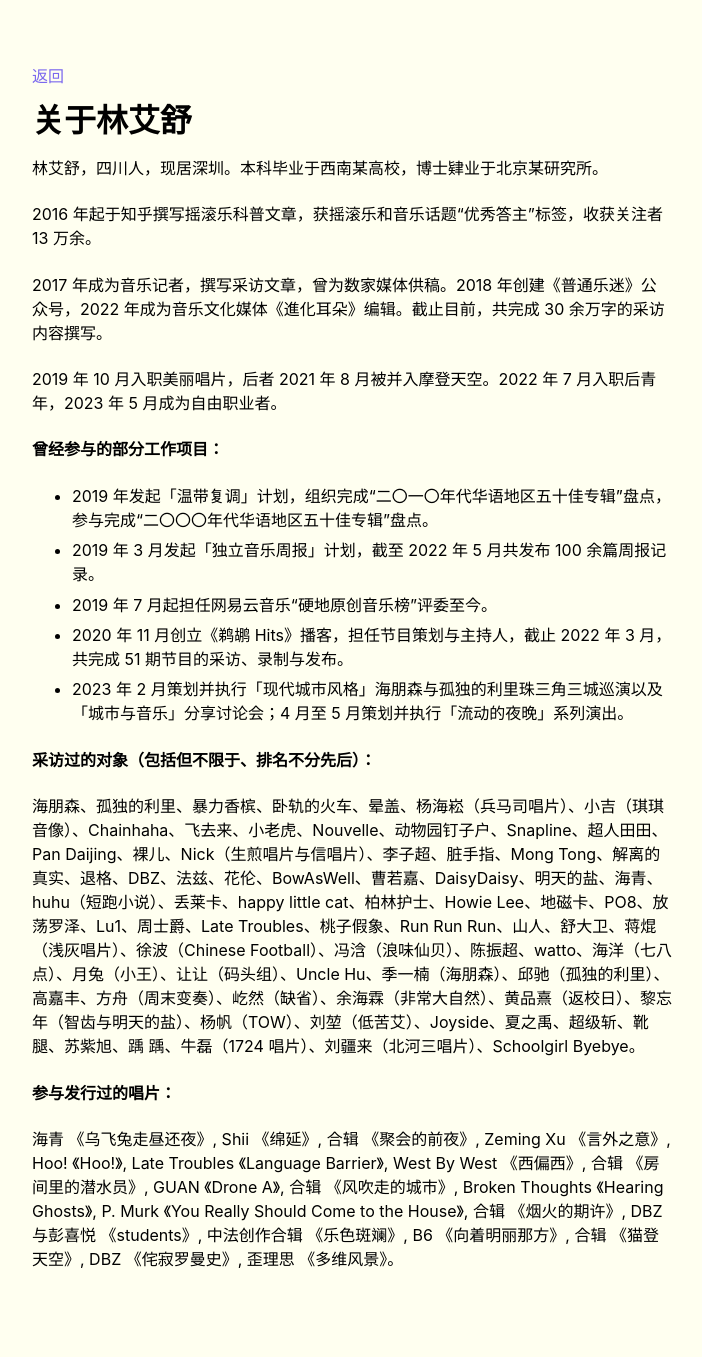
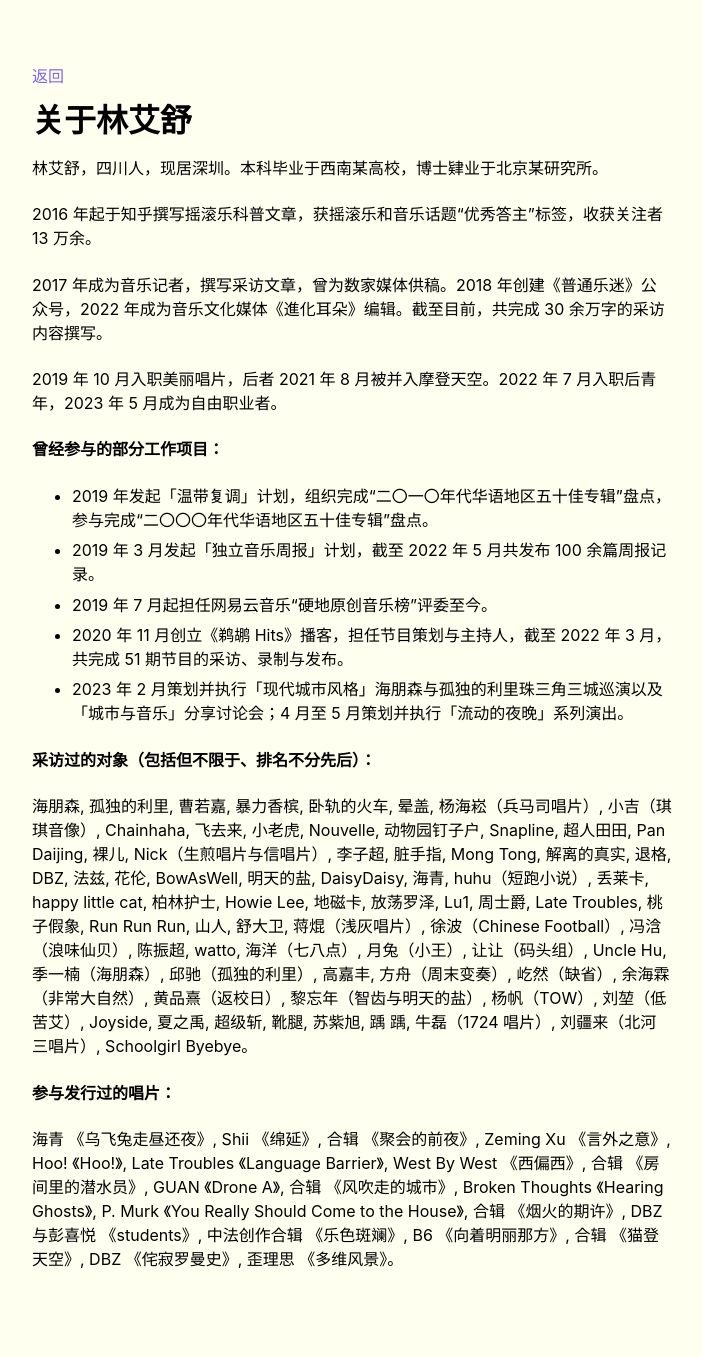
Before and after one commit to salingerlin/salingerlin.github.io, a Jekyll site: the page built from about.md, in a window 1280 px wide. Shown: the whole page, without its empty margins (288-990 px from the left). Built offline with Jekyll 4.4.1, drawn with Linux system fonts in a browser that asks for light colours.

Commit message:
Update about.md

```diff
--- a/about.md
+++ b/about.md
@@ -7,7 +7,7 @@ title: 关于林艾舒
 
 2016 年起于知乎撰写摇滚乐科普文章，获摇滚乐和音乐话题“优秀答主”标签，收获关注者 13 万余。
 
-2017 年成为音乐记者，撰写采访文章，曾为数家媒体供稿。2018 年创建《普通乐迷》公众号，2022 年成为音乐文化媒体《進化耳朵》编辑。截止目前，共完成 30 余万字的采访内容撰写。
+2017 年成为音乐记者，撰写采访文章，曾为数家媒体供稿。2018 年创建《普通乐迷》公众号，2022 年成为音乐文化媒体《進化耳朵》编辑。截至目前，共完成 30 余万字的采访内容撰写。
 
 2019 年 10 月入职美丽唱片，后者 2021 年 8 月被并入摩登天空。2022 年 7 月入职后青年，2023 年 5 月成为自由职业者。
 
@@ -15,12 +15,12 @@ title: 关于林艾舒
 * 2019 年发起「温带复调」计划，组织完成“二〇一〇年代华语地区五十佳专辑”盘点，参与完成“二〇〇〇年代华语地区五十佳专辑”盘点。
 * 2019 年 3 月发起「独立音乐周报」计划，截至 2022 年 5 月共发布 100 余篇周报记录。
 * 2019 年 7 月起担任网易云音乐“硬地原创音乐榜”评委至今。
-* 2020 年 11 月创立《鹈鹕 Hits》播客，担任节目策划与主持人，截止 2022 年 3 月，共完成 51 期节目的采访、录制与发布。
+* 2020 年 11 月创立《鹈鹕 Hits》播客，担任节目策划与主持人，截至 2022 年 3 月，共完成 51 期节目的采访、录制与发布。
 * 2023 年 2 月策划并执行「现代城市风格」海朋森与孤独的利里珠三角三城巡演以及「城市与音乐」分享讨论会；4 月至 5 月策划并执行「流动的夜晚」系列演出。
 
 **采访过的对象（包括但不限于、排名不分先后）：**
 
-海朋森、孤独的利里、暴力香槟、卧轨的火车、晕盖、杨海崧（兵马司唱片）、小吉（琪琪音像）、Chainhaha、飞去来、小老虎、Nouvelle、动物园钉子户、Snapline、超人田田、Pan Daijing、裸儿、Nick（生煎唱片与信唱片）、李子超、脏手指、Mong Tong、解离的真实、退格、DBZ、法兹、花伦、BowAsWell、曹若嘉、DaisyDaisy、明天的盐、海青、huhu（短跑小说）、丢莱卡、happy little cat、柏林护士、Howie Lee、地磁卡、PO8、放荡罗泽、Lu1、周士爵、Late Troubles、桃子假象、Run Run Run、山人、舒大卫、蒋焜（浅灰唱片）、徐波（Chinese Football）、冯浛（浪味仙贝）、陈振超、watto、海洋（七八点）、月兔（小王）、让让（码头组）、Uncle Hu、季一楠（海朋森）、邱驰（孤独的利里）、高嘉丰、方舟（周末变奏）、屹然（缺省）、余海霖（非常大自然）、黄品熹（返校日）、黎忘年（智齿与明天的盐）、杨帆（TOW）、刘堃（低苦艾）、Joyside、夏之禹、超级斩、靴腿、苏紫旭、踽 踽、牛磊（1724 唱片）、刘疆来（北河三唱片）、Schoolgirl Byebye。
+海朋森, 孤独的利里, 曹若嘉, 暴力香槟, 卧轨的火车, 晕盖, 杨海崧（兵马司唱片）, 小吉（琪琪音像）, Chainhaha, 飞去来, 小老虎, Nouvelle, 动物园钉子户, Snapline, 超人田田, Pan Daijing, 裸儿, Nick（生煎唱片与信唱片）, 李子超, 脏手指, Mong Tong, 解离的真实, 退格, DBZ, 法兹, 花伦, BowAsWell, 明天的盐, DaisyDaisy, 海青, huhu（短跑小说）, 丢莱卡, happy little cat, 柏林护士, Howie Lee, 地磁卡, 放荡罗泽, Lu1, 周士爵, Late Troubles, 桃子假象, Run Run Run, 山人, 舒大卫, 蒋焜（浅灰唱片）, 徐波（Chinese Football）, 冯浛（浪味仙贝）, 陈振超, watto, 海洋（七八点）, 月兔（小王）, 让让（码头组）, Uncle Hu, 季一楠（海朋森）, 邱驰（孤独的利里）, 高嘉丰, 方舟（周末变奏）, 屹然（缺省）, 余海霖（非常大自然）, 黄品熹（返校日）, 黎忘年（智齿与明天的盐）, 杨帆（TOW）, 刘堃（低苦艾）, Joyside, 夏之禹, 超级斩, 靴腿, 苏紫旭, 踽 踽, 牛磊（1724 唱片）, 刘疆来（北河三唱片）, Schoolgirl Byebye。
 
 **参与发行过的唱片：**
 
```
